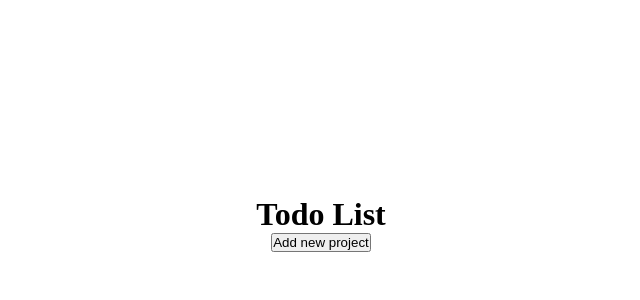
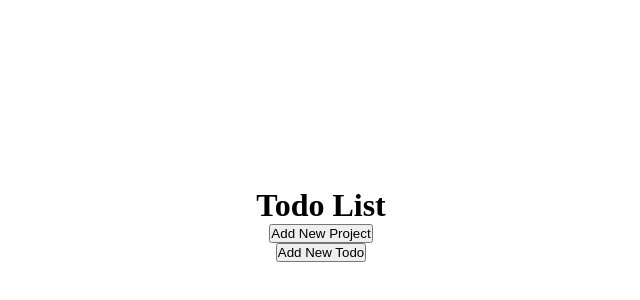
Before and after one commit to Sengsith/todo-list, a website built with webpack: page src/index.html in a window 1280 px wide. Shown: the part 176-476 px from the top of the page, without its empty margins (319-959 px from the left). Built offline with nearby package versions, Linux system fonts and the light colour scheme.

Commit message:
update modalUIHandler.js
Simplified modalUIHandler, no functionality

```diff
--- a/src/index.html
+++ b/src/index.html
@@ -7,7 +7,40 @@
   </head>
   <body>
     <h1>Todo List</h1>
-    <div id="project-dialog"></div>
+    <button class="open-project-modal">Add New Project</button>
+    <button class="open-todo-modal">Add New Todo</button>
+    <dialog data-modal>
+      <form method="modal">
+        <label for="name" id="label-name">Project Name</label>
+        <input
+          type="text"
+          name="name"
+          id="input-name"
+          autocomplete="off"
+          placeholder="Name"
+          required
+        />
+        <label for="desc" id="label-desc">Project Desc</label>
+        <input
+          type="text"
+          name="desc"
+          id="input-desc"
+          autocomplete="off"
+          placeholder="Description"
+          required
+        />
+        <label for="date" id="label-date">Due Date</label>
+        <input type="date" name="date" id="input-date" autocomplete="off" required />
+        <label for="priority" id="label-priority">Priority</label>
+        <select name="priority" id="select-priority">
+          <option value="low">Low</option>
+          <option value="med">Medium</option>
+          <option value="high">High</option>
+        </select>
+        <button id="submit">Add Project</button>
+        <button id="close-modal">Cancel</button>
+      </form>
+    </dialog>
     <div id="content"></div>
   </body>
 </html>
--- a/src/index.js
+++ b/src/index.js
@@ -2,7 +2,7 @@ import "./index.css";
 import PRIORITY from "./PRIORITY_ENUM";
 import Project from "./project/Project";
 import collectionHandler from "./collectionHandler";
-import modalHandler from "./modal/modalUIHandler";
+import "./modal/modalUIHandler";
 import { format, add } from "date-fns";
 
 const projectsHandler = collectionHandler();
--- /dev/null
+++ b/src/modal/modalHandler.js
@@ -0,0 +1,3 @@
+const modalHandler = (() => {})();
+
+export default modalHandler;
--- a/src/modal/modalUIHandler.js
+++ b/src/modal/modalUIHandler.js
@@ -1,113 +1,32 @@
-import PRIORITY_ENUM from "../PRIORITY_ENUM";
+const modalUIHandler = (() => {
+  const openProjectModal = document.querySelector(".open-project-modal");
+  const openTodoModal = document.querySelector(".open-todo-modal");
+  const closeModal = document.querySelector("#close-modal");
+  const modal = document.querySelector("[data-modal]");
+  const form = document.querySelector("form");
 
-const modalUIHandler = (() => {
-  const projectDialog = document.querySelector("#project-dialog");
+  const nameLabel = document.querySelector("#label-name");
+  const descLabel = document.querySelector("#label-desc");
 
-  // type: tells us whether it's project or todo element
-  // action: open or close modal
-  const createModalButton = (type, action) => {
-    const button = document.createElement("button");
-    button.classList.add(`modal-${type}-${action}`);
-    button.textContent = action === "open" ? `Add new ${type}` : "Cancel";
-    return button;
+  // type: "Project" or "Todo"
+  const openModal = (type) => {
+    nameLabel.textContent = `${type} Name`;
+    descLabel.textContent = `${type} Description`;
+    form.reset();
+    modal.showModal();
   };
 
-  const createDialog = (type) => {
-    const dialog = document.createElement("dialog");
-    dialog.dataset[type] = "";
-    dialog.id = `dialog-${type}`;
-    dialog.appendChild(createForm(type));
-    return dialog;
-  };
+  openProjectModal.addEventListener("click", () => {
+    openModal("Project");
+  });
 
-  const createForm = (type) => {
-    // Form
-    const form = document.createElement("form");
-    form.id = `form-${type}`;
-    form.method = "dialog";
+  openTodoModal.addEventListener("click", () => {
+    openModal("Todo");
+  });
 
-    // Name
-    const NAME = "name";
-    form.appendChild(createLabel(type, NAME));
-    form.appendChild(createInput(type, NAME, "text"));
-
-    // Description
-    const DESCRIPTION = "description";
-    form.appendChild(createLabel(type, DESCRIPTION));
-    form.appendChild(createInput(type, DESCRIPTION, "text"));
-
-    // Date
-    const DATE = "date";
-    form.appendChild(createLabel(type, DATE));
-    form.appendChild(createInput(type, DATE, "date"));
-
-    // Priority
-    const PRIORITY = "priority";
-    form.appendChild(createLabel(type, PRIORITY));
-    form.appendChild(createSelect(type, PRIORITY));
-
-    // Submit
-    form.appendChild(createSubmitButton(type));
-
-    // Close Modal
-    form.appendChild(createModalButton(type, "close"));
-
-    return form;
-  };
-
-  // descriptor: what the label is used for
-  const createLabel = (type, descriptor) => {
-    const label = document.createElement("label");
-    label.htmlFor = `${descriptor}-${type}`;
-    label.textContent = `${type} ${descriptor}`;
-    return label;
-  };
-
-  // inputType: text / number / date / etc...
-  const createInput = (type, descriptor, inputType) => {
-    const input = document.createElement("input");
-    input.type = inputType;
-    input.name = `${descriptor}-${type}`;
-    input.id = `${descriptor}-$${type}`;
-    input.autocomplete = "off";
-    return input;
-  };
-
-  const createSelect = (type, descriptor) => {
-    const select = document.createElement("select");
-    select.name = `${descriptor}-${type}`;
-    select.id = `${descriptor}-${type}`;
-    for (const [key, value] of Object.entries(PRIORITY_ENUM)) {
-      const option = document.createElement("option");
-      option.value = value;
-      option.textContent = value;
-      select.appendChild(option);
-    }
-    return select;
-  };
-
-  const createSubmitButton = (type) => {
-    const button = document.createElement("button");
-    button.classList.add(`submit-${type}`);
-    button.textContent = `Add ${type}`;
-    return button;
-  };
-
-  const createProjectDialog = () => {
-    const PROJECT = "project";
-    projectDialog.appendChild(createModalButton(PROJECT, "open"));
-    projectDialog.appendChild(createDialog(PROJECT));
-  };
-
-  const createTodoDialog = (parentNode) => {
-    const TODO = "todo";
-    parentNode.appendChild(createModalButton(TODO, "open"));
-    parentNode.appendChild(createDialog(TODO));
-  };
-
-  createProjectDialog();
-
-  return { createTodoDialog };
+  closeModal.addEventListener("click", () => {
+    modal.close();
+  });
 })();
 
 export default modalUIHandler;
```
